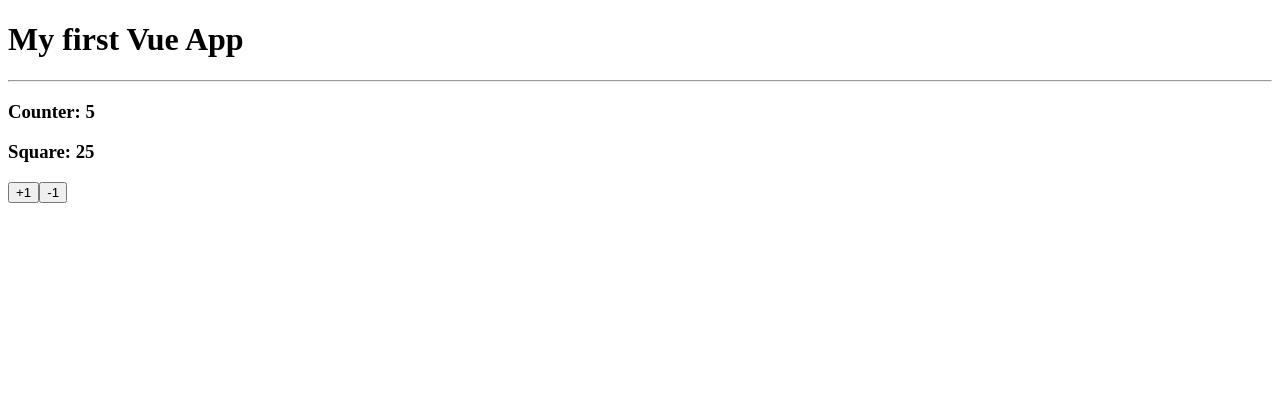
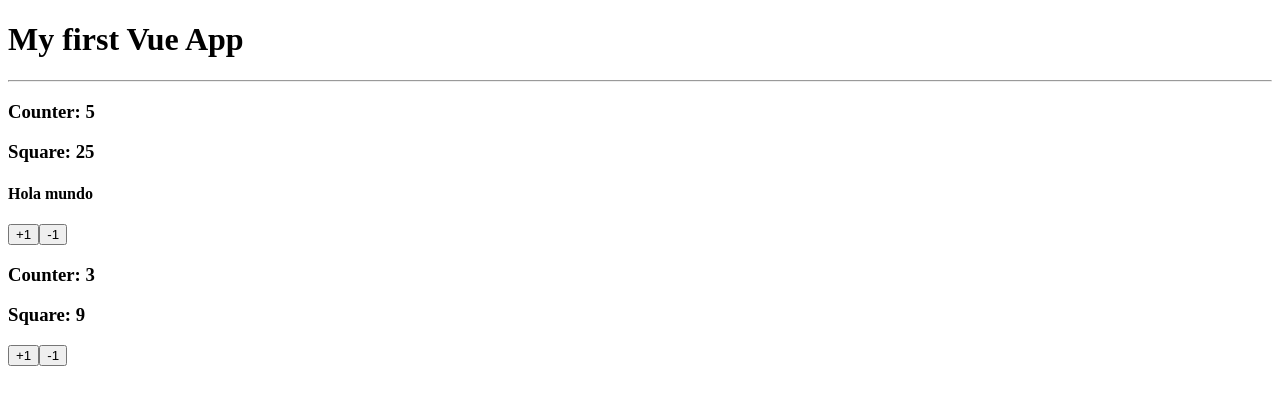
Before and after one commit to Curso-Vue-2024/indecision-app, a Vue app: page / in a window 1280 px wide. Shown: the top 404 px of the page. Built offline with nearby package versions, Linux system fonts and the light colour scheme.

Commit message:
Traditional component

```diff
--- a/src/App.vue
+++ b/src/App.vue
@@ -3,9 +3,11 @@
 <template>
   <h1>My first Vue App</h1>
   <hr />
-  <MyCounter :value="5" />
+  <MyCounter :value="5" text="Hola mundo" />
+  <MyCounterScript :value="3" />
 </template>
 
 <script lang="ts" setup>
 import MyCounter from './components/MyCounter.vue';
+import MyCounterScript from './components/MyCounterScript.vue';
 </script>
--- a/src/components/MyCounter.vue
+++ b/src/components/MyCounter.vue
@@ -2,6 +2,7 @@
   <section>
     <h3>Counter: {{ counter }}</h3>
     <h3>Square: {{ squareCounter }}</h3>
+    <h4>{{ text }}</h4>
 
     <div>
       <button @click="counter++">+1</button>
@@ -21,6 +22,7 @@ import { computed, ref } from 'vue';
 
 interface Props {
   value: number;
+  text: String;
 }
 const props = defineProps<Props>();
 
--- /dev/null
+++ b/src/components/MyCounterScript.vue
@@ -0,0 +1,30 @@
+<template>
+  <section>
+    <h3>Counter: {{ counter }}</h3>
+    <h3>Square: {{ squareCounter }}</h3>
+
+    <div>
+      <button @click="counter++">+1</button>
+      <button @click="counter--">-1</button>
+    </div>
+  </section>
+</template>
+
+<script lang="ts">
+import { defineComponent, ref, computed } from 'vue';
+
+export default defineComponent({
+  props: {
+    value: { type: Number, required: true },
+  },
+  setup(props) {
+    const counter = ref(props.value);
+    const squareCounter = computed(() => counter.value * counter.value);
+
+    return {
+      counter,
+      squareCounter,
+    };
+  },
+});
+</script>
```
